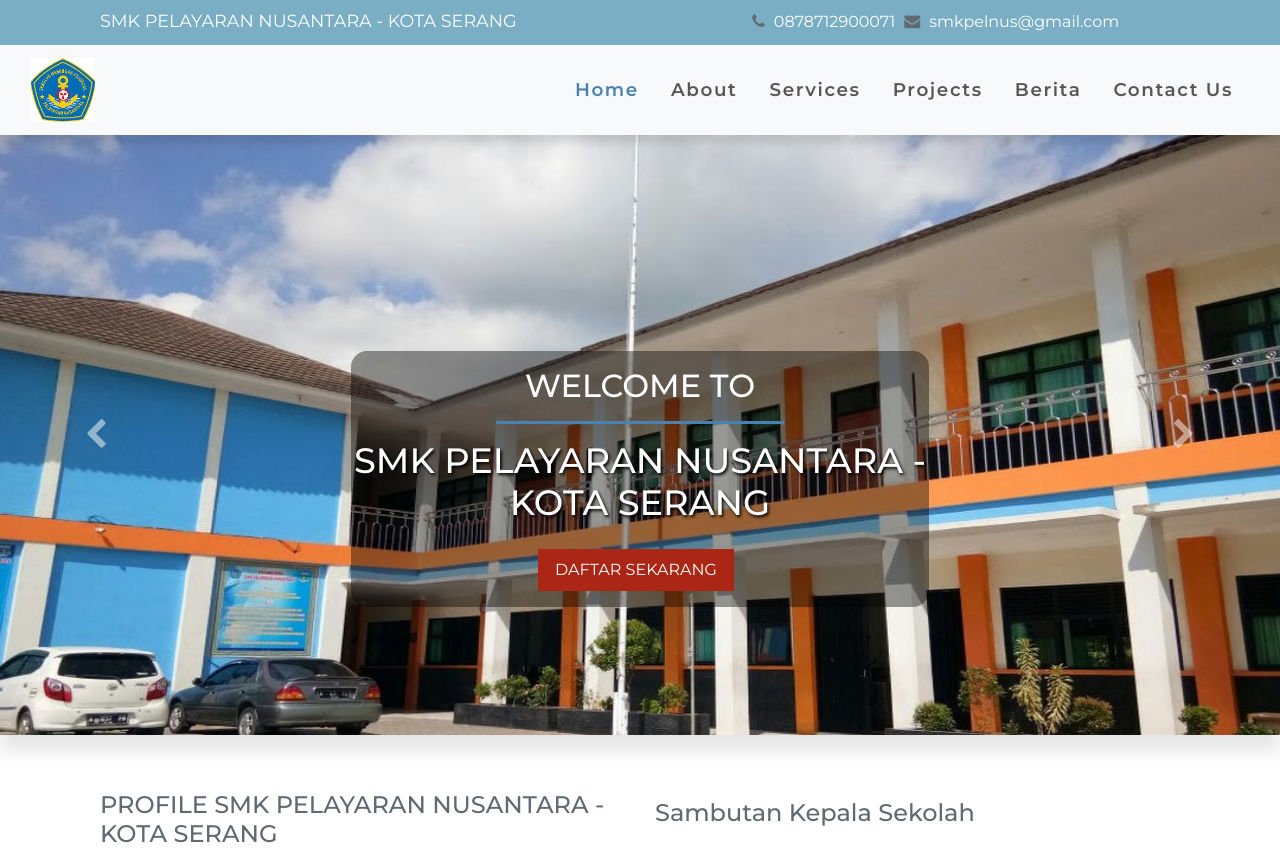
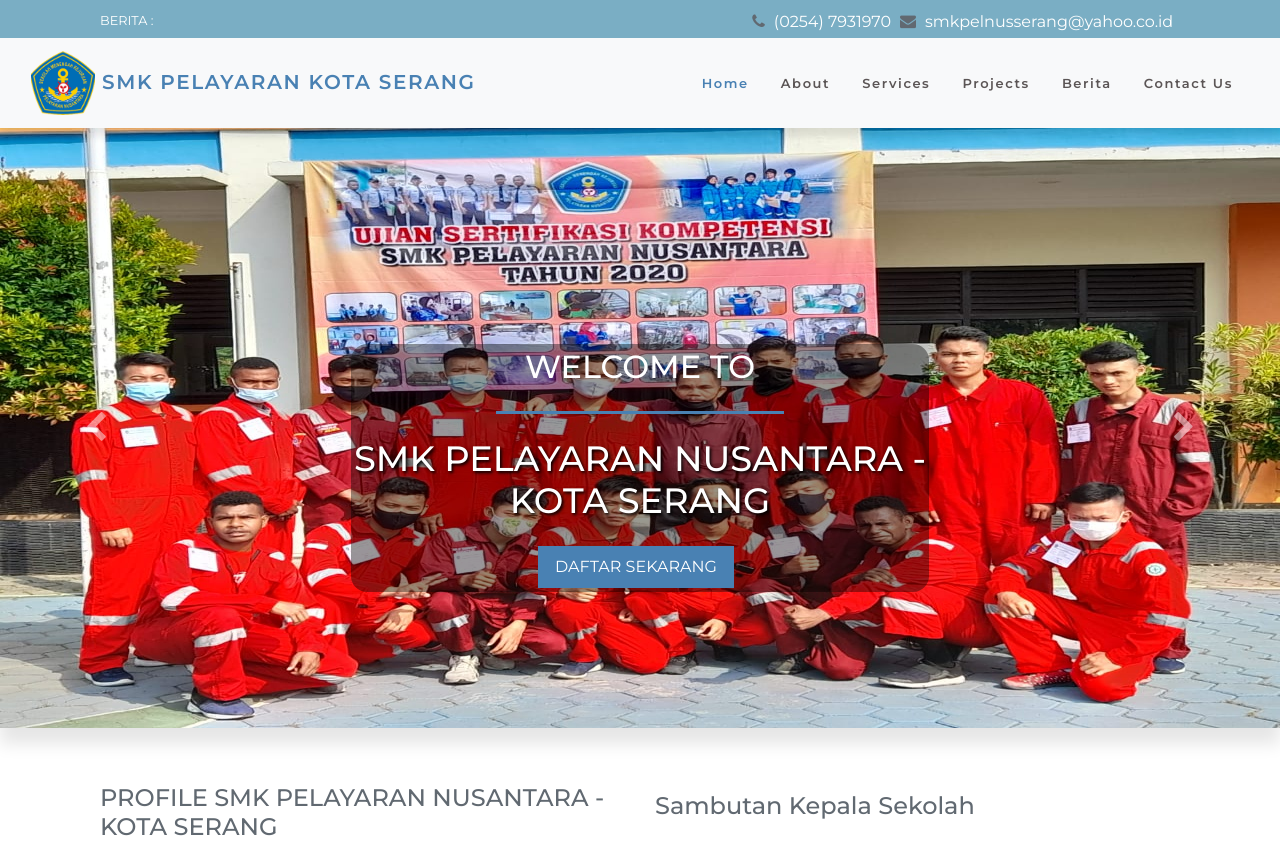
Before and after one commit to nurulhotimah/web-smkpelnus, a PHP site: page / in a window 1280 px wide. Shown: the top 848 px of the page. Run offline with PHP 8.4, Linux system fonts and the light colour scheme.

Commit message:
membuat map

```diff
--- a/assets/css/style.css
+++ b/assets/css/style.css
@@ -7,15 +7,16 @@ body {
 /* ==TOP BAR HEADER== */
 .top-bar {
 	background: #7aaec4;
-	height: 2.8rem;
+	height: 2.4rem;
 	padding: .5rem 0;
 }
 
 .top-bar a{
 	color: #fff;
 	text-decoration: none;
-	font-size: 1.1rem;
+	font-size: .8rem;
 }
+
 
 
 /* ==navigation== */
@@ -23,8 +24,14 @@ body {
 	height: 4rem;
 }
 
+.navbar-brand::after{
+	content: "   SMK PELAYARAN KOTA SERANG";
+	color: #4981b3;
+	margin-top: ;
+}
+
 .navbar {
-	font-size: 1.15rem;
+	font-size: 13px;
 	font-weight: 600;
 	letter-spacing: .1rem;
 	box-shadow: 0 .5rem .5rem rgba(0, 0, 0, .1);
@@ -111,7 +118,7 @@ body {
 }
 
 .fixed {
-	background-image: url('../img/pelnus1.jpg');
+	background-image: url('../img/bg-papan.jpeg');
 	position: fixed;
 }
 
--- a/index.html
+++ b/index.html
@@ -3,8 +3,8 @@
 <head>
     <meta charset="UTF-8">
     <meta name="viewport" content="width=device-width, initial-scale=1.0">
-    <title>HTML 5 Website With Bootstrap | Responsive Website Design</title>
-    <link rel="shortcut icon" href="assets/img/icon.ico">
+    <title>SMK Pelayaran Nusantara Kota Serang | Home</title>
+    <link rel="shortcut icon" href="assets/img/logo.ico">
 
     <!-- boosttrap -->
     <link rel="stylesheet" href="assets/css/bootstrap.min.css">
@@ -24,11 +24,11 @@
         <div class="container">
             <div class="row">
                 <div class="col-7">
-                    <p><a href="#">SMK PELAYARAN NUSANTARA - KOTA SERANG</a></p>
+                    <p><a href="#">BERITA : </a></p>
                 </div>
-                <div class="col-5 contact">
-                    <i class="fa fa-phone"></i><a href="#"> 0878712900071</a>
-                    <i class="fa fa-envelope"></i><a href="#"> smkpelnus@gmail.com</a>
+                <div class="col-5 contact d-none d-sm-block">
+                    <i class="fa fa-phone"></i><a href="#"> (0254) 7931970</a>
+                    <i class="fa fa-envelope"></i><a href="#"> smkpelnusserang@yahoo.co.id</a>
                 </div>
         `   </div>
         </div>
@@ -78,11 +78,11 @@
                     <div class="carousel-caption">
                         <div class="container">
                             <div class="row justify-content-center">
-                                <div class="col-8 bg-custom d-none d-lg-block py-3 px-0">
+                                <div class="col-8 bg-custom d-none d-lg-block py-1 px-0">
                                     <h2>Welcome To</h2>
-                                    <div class="border-top border-primary w-50 mx-auto my-3"></div>
+                                    <div class="border-top border-primary w-50 mx-auto my-4"></div>
                                         <h3 class="pb-3">SMK PELAYARAN NUSANTARA - KOTA SERANG</h3>
-                                        <a href="#" class="btn btn-danger btn-lg mr-2">DAFTAR SEKARANG</a>
+                                        <a href="#" class="btn btn-primary btn-lg mr-2">DAFTAR SEKARANG</a>
                                 </div>
                             </div>
                         </div>
@@ -103,6 +103,34 @@
                 </div>
                 <div class="carousel-item">
                     <img src="assets/img/pelnus3.jpg" alt="" class="w-100" height="600px">
+                    <div class="carousel-caption">
+                        <div class="container">
+                            <div class="row justify-content-start text-left">
+                                <div class="col-7 bg-custom d-none d-lg-block py-3 px-0 pl-3">
+                                        <h3 class="pb-3">Build For Tablet</h3>
+                                        <p class="lead">THE BEST WEBSITE CAN BE SEEN JUST AS WEN ALL DEVICE.</p>
+                                        <a href="#" class="btn btn-primary btn-lg">Start Now</a>
+                                </div>
+                            </div>
+                        </div>
+                    </div>
+                </div>
+                <div class="carousel-item">
+                    <img src="assets/img/pelnus4.jpg" alt="" class="w-100" height="600px">
+                    <div class="carousel-caption">
+                        <div class="container">
+                            <div class="row justify-content-start text-left">
+                                <div class="col-7 bg-custom d-none d-lg-block py-3 px-0 pl-3">
+                                        <h3 class="pb-3">Build For Tablet</h3>
+                                        <p class="lead">THE BEST WEBSITE CAN BE SEEN JUST AS WEN ALL DEVICE.</p>
+                                        <a href="#" class="btn btn-primary btn-lg">Start Now</a>
+                                </div>
+                            </div>
+                        </div>
+                    </div>
+                </div>
+                <div class="carousel-item">
+                    <img src="assets/img/pelnus5.jpg" alt="" class="w-100" height="600px">
                     <div class="carousel-caption">
                         <div class="container">
                             <div class="row justify-content-start text-left">
@@ -197,10 +225,10 @@
     <div class="fixed-background">
         <div class="row text-light py-3">
             <div class="col-12 text-center">
-                <h1>Advanced to the Next Level</h1>
-                <h3 class="py-3">.see what's on the other side</h3>
-                <a href="#" class="btn btn-primary btn-lg mr-2">Start Now</a>
-                <a href="#" class="btn btn-danger btn-lg ml-2">View Demo</a>
+                <h1>PPDB TAHUN 2021 SUDAH DIBUKA!</h1>
+                <h3 class="py-3">.Mari Bergabung Bersama Kami.</h3>
+                <a href="#" class="btn btn-primary btn-lg mr-2">Daftar</a>
+                <a href="#" class="btn btn-danger btn-lg ml-2">Panduan Pendafataran</a>
             </div>
         </div>
         <div class="fixed-wrap">
@@ -436,6 +464,13 @@
 
     <!-- footer -->
     <div class="footer">
+        <div class="container-fluid">
+            <div class="row">
+                <div class="col-md-12 text-center">
+                    <iframe src="https://www.google.com/maps/embed?pb=!1m18!1m12!1m3!1d3967.1180057958363!2d106.19618004990873!3d-6.114812361646213!2m3!1f0!2f0!3f0!3m2!1i1024!2i768!4f13.1!3m3!1m2!1s0x2e41f5020f223dd7%3A0x58fe278450d9009f!2sSMK%20PELAYARAN%20NUSANTARA%20KOTA%20SERANG!5e0!3m2!1sid!2sid!4v1606361508321!5m2!1sid!2sid" width="100%" height="200" frameborder="0" style="border:0;" allowfullscreen="" aria-hidden="false" tabindex="0"></iframe>
+                </div>
+            </div>
+        </div>
         <div class="container">
             <div class="row my-3">
                 <div class="col-md-4 text-center">
@@ -445,10 +480,10 @@
                 <div class="col-md-4">
                     <h4 class="text-center my-1 contact-kami">Kontak Kami</h4>
                     <p>Jl. Panancangan, Kec. Cipocok Jaya, Kota Serang, Banten 42124</p>
-                    <i class="fa fa-phone"> Telp/wa  : 087871922271</i>
-                    <i class="fa fa-envelope"> Email   : smkpelayaran@gmail.com</i>
+                    <i class="fa fa-phone"> Telp  : (0254) 7931970, 081906261187</i>
+                    <i class="fa fa-envelope"> Email   : smkpelnusserang@yahoo.co.id</i>
                 </div>
-                <div class="col-md-4 navigasi">
+                <div class="col-md-4 navigasi d-none d-md-block">
                     <h4 class="text-center my-1">Navigasi</h4>
                     <ul>
                         <li><a href="#">Profile</a></li>
```
Also changed, not shown: assets/img/bg-papan.jpeg (added), assets/img/logo-1.png (added), assets/img/logo-pramuka.png (added), assets/img/logo.ico (added), assets/img/logo.png, assets/img/pelnus1.jpg, assets/img/pelnus2.jpg, assets/img/pelnus3.jpg, assets/img/pelnus4.jpg (added), assets/img/pelnus5.jpg (added).
